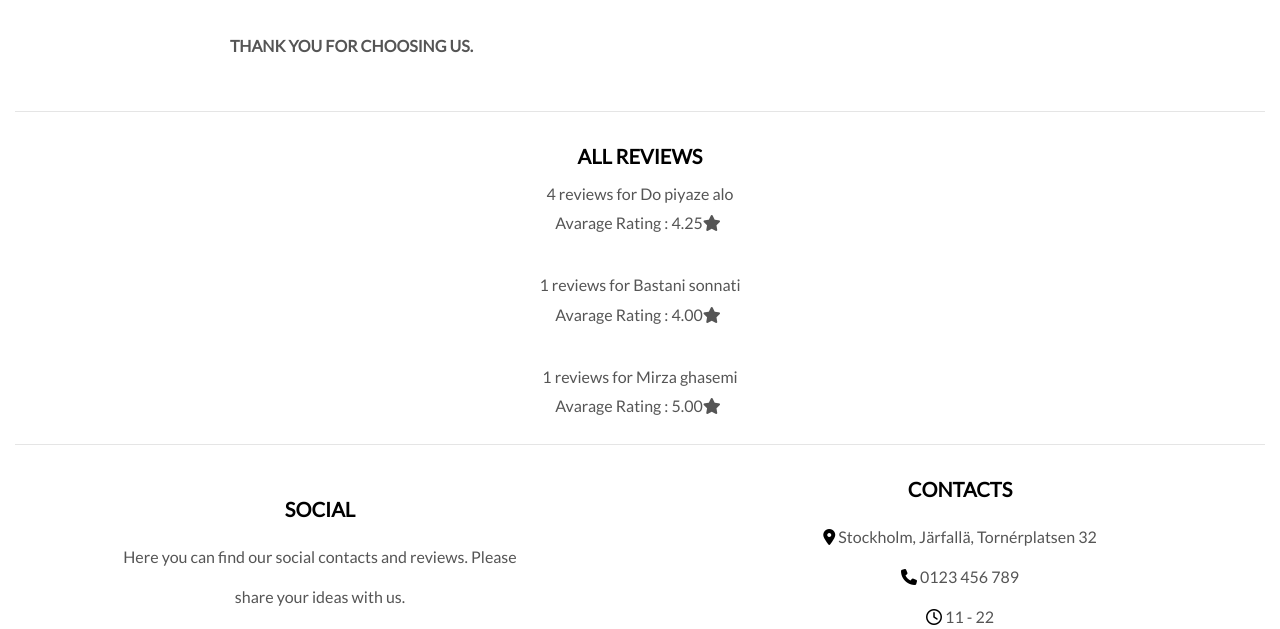
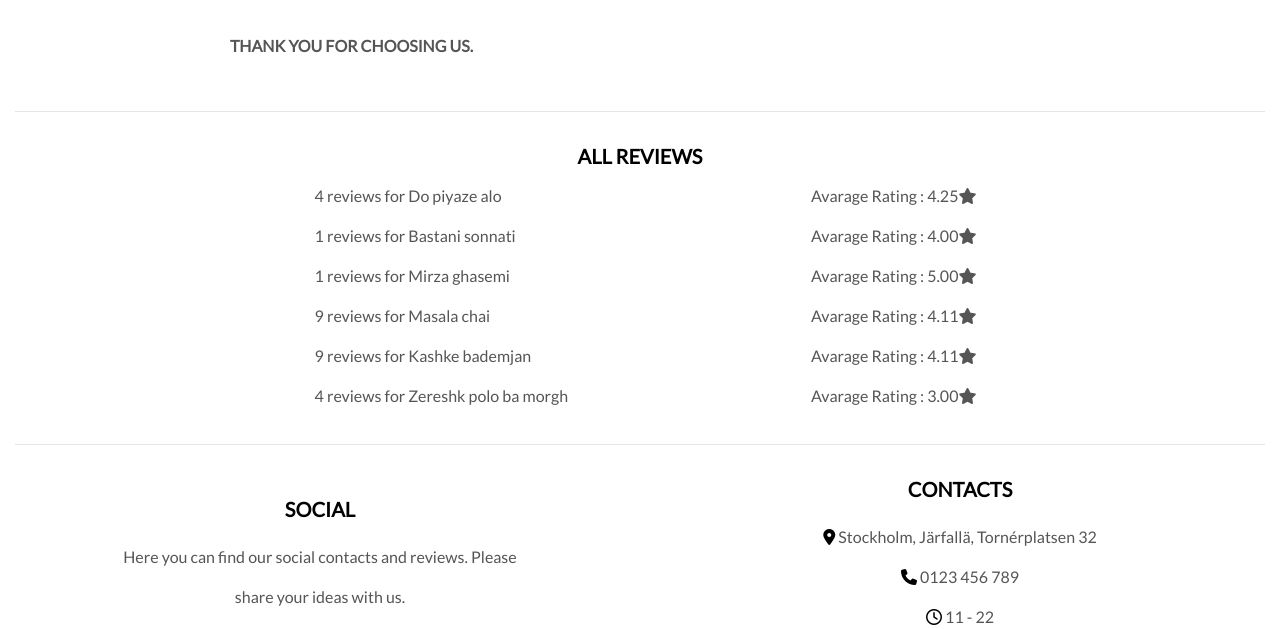
Before and after one commit to behnazkhoshnood/tadig_restaurant_v2, a Django app: page / in a window 1280 px wide. Shown: the part 584-1213 px from the top of the page. Run offline with Django 3.2, Linux system fonts and the light colour scheme; data comes from the database, SQL or seed files in the repository; both versions use the stored data as it was after the commit; parts of the project's set-up code (start-up, migrations or seed data) failed here and were passed over; some libraries are stand-ins or nearby versions.

Commit message:
working on the reviews

```diff
--- a/home/templates/home/index.html
+++ b/home/templates/home/index.html
@@ -100,17 +100,15 @@
             </div>
         </div>
         <hr>
-            <div class="col-12 reviews home-reviews">
+            <div class="col-12 home-reviews justify-content-center">
                 <h5 class="logo-font font-weight-bold text-black text-center m-3">All reviews</h5>
                     {% for review in reviews %}
-                        <div class="text-center">
-                            <h6 class="text-center">{{ review.product.countreview }} reviews for {{ review.product }}</h6>
-                            <p class="text-center">Avarage Rating : {{ review.product.avaregereview | stringformat:".2f" }}<i class="fas fa-star mr-1"></i></p>
-                            <br>
+                        <div class="text-center reviews mb-3">
+                            <span class="text-center col-lg-5 d-inline-block text-lg-left">{{ review.product.countreview }} reviews for {{ review.product }}</span>
+                            <span class="text-center clo-lg-5 d-inline-block text-lg-right index-avg-rates">Avarage Rating : {{ review.product.avaregereview | stringformat:".2f" }}<i class="fas fa-star mr-1"></i></span>
                         </div>
                     {% endfor %}
             </div>
-
 </div>
 
 {% endblock %}
--- a/products/templates/products/product_detail.html
+++ b/products/templates/products/product_detail.html
@@ -140,7 +140,7 @@
                     <div class="d-flex flex-row mb-3 justify-content-center align-items-center text-center">
                         <div class="p-2 col-3">{{ review.user.username }}</div>
                         {% if request.user == review.user %}
-                            <small class="ml-3">
+                            <small>
                                 <a href="{% url 'edit_review' product.pk review.pk %}">Edit</a> |
                                 <a class="text-danger delete" href="{% url 'delete_review' product.pk review.pk %}">Delete</a>
                             </small>
@@ -167,11 +167,11 @@
                         {% if review.comment %}
                         <p class="card-text">{{ review.comment }}</p>
                         {% else %}
-                        <h6 class="card-text">{{ review.user }} didn't leave any comment!</h6>
+                        <h6 class="card-text">No Comments!</h6>
                         {% endif %}
                     </div>
-                    <hr>
                 </div>
+                <hr>
             {% endfor %}
         </div>
     </div>
--- a/static/css/base.css
+++ b/static/css/base.css
@@ -8,16 +8,19 @@
     font-family: 'Lato', sans-serif;
 }
 
+.home-reviews::-webkit-scrollbar,
 .reviews::-webkit-scrollbar,
 body::-webkit-scrollbar {
   width: 12px;               /* width of the entire scrollbar */
 }
 
+.home-reviews::-webkit-scrollbar-track,
 .reviews::-webkit-scrollbar-track,
 body::-webkit-scrollbar-track {
   background: #e9e9e9;        /* color of the tracking area */
 }
 
+.home-reviews::-webkit-scrollbar-thumb,
 .reviews::-webkit-scrollbar-thumb,
 body::-webkit-scrollbar-thumb {
   background-color: #000000;    /* color of the scroll thumb */
@@ -283,6 +286,11 @@
     overflow-y: auto;
 }
 
+.index-avg-rates{
+    border-bottom-style: double;
+    margin-bottom: 15px;
+}
+
 /* product-details page */
 .quantity-form-btns {
     margin: auto;
@@ -477,7 +485,7 @@
 @media (min-width: 768px){
     .img-fluid {
         height: 300px;
-        width: 550px;
+        width: 450px;
     }
 
     .reviews-row {
@@ -488,10 +496,15 @@
         height: 300px;
         image-rendering: -webkit-optimize-contrast;
     }
+
+    .index-avg-rates{
+        border-bottom-style: none;
+        margin-bottom: 0;
+    }
 }
 
 
-/* fixed top navbar only on medium and up */
+/* fixed top navbar only on large and up */
 @media (min-width: 992px) {
     .fixed-top-desktop-only {
         position: fixed;
@@ -553,3 +566,19 @@
         padding: .25rem .5rem !important;
     }
 }
+
+@media(min-width: 2000px){
+    #page-container,
+        .dropdown-menu{
+        font-size: 20px;
+    }
+
+    .header-container{
+        padding-bottom: 180px;
+    }
+
+    .navbar{
+        padding-top: 50px;
+        padding-bottom: 50px;
+    }
+}
```
Also changed, not shown: products/views.py (+5 -5 lines), db.sqlite3, products/forms.py (line endings or trailing spaces).
